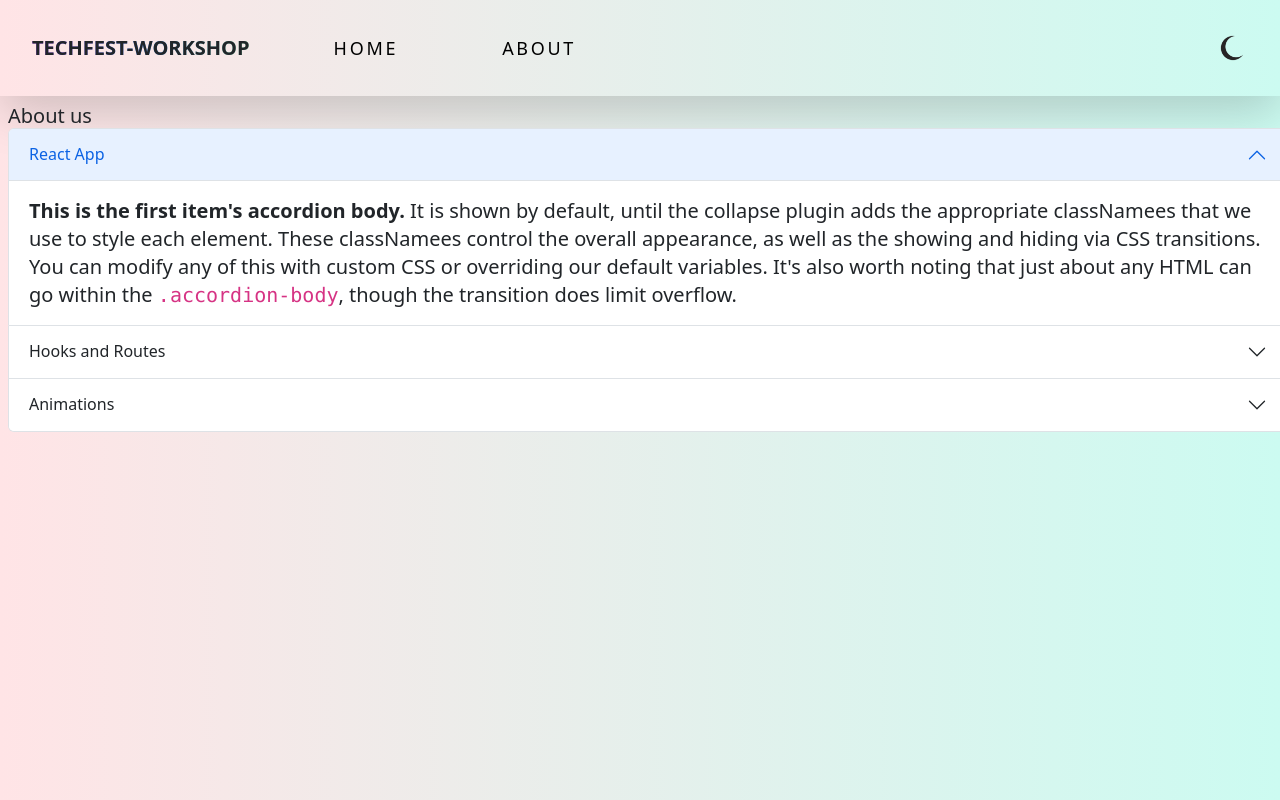
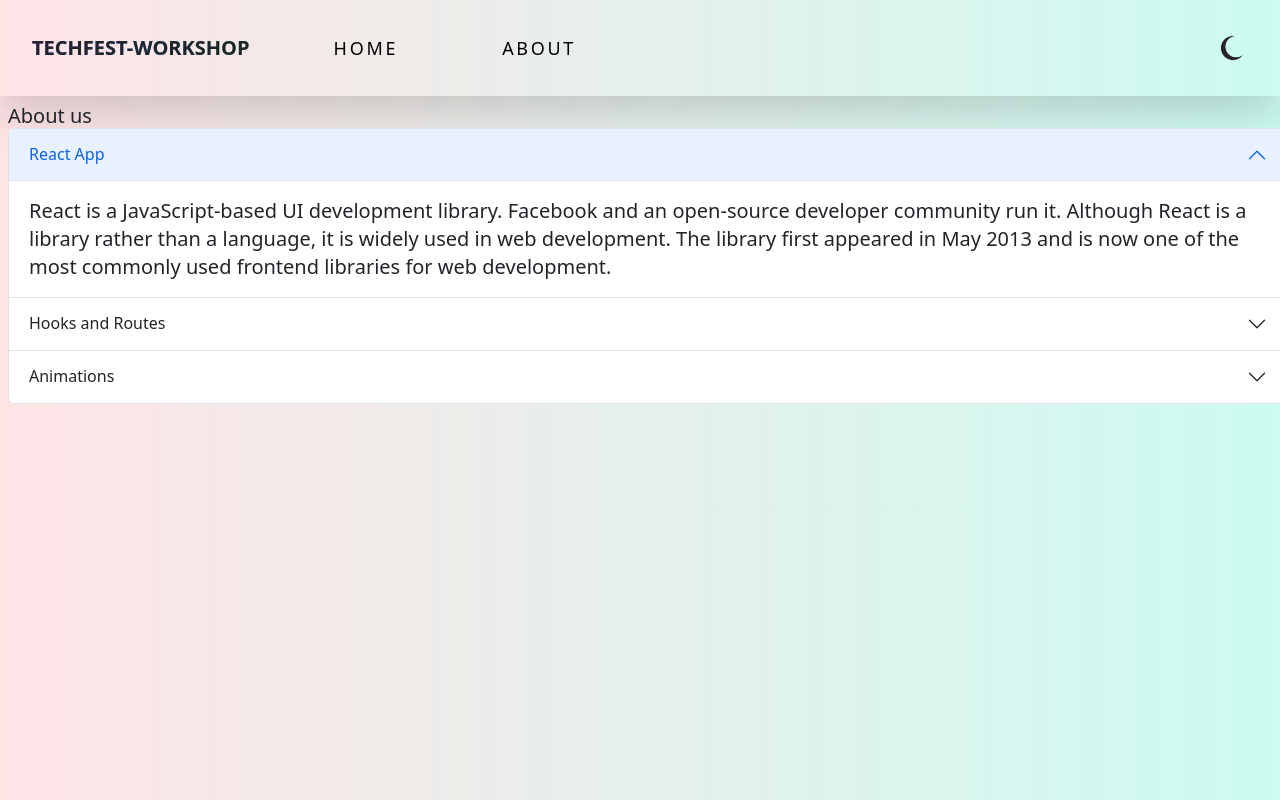
Before and after one commit to ShagunSG/WebD-Workshop, a React (Create React App) app: page /about in a window 1280 px wide. Built offline with nearby package versions, Linux system fonts and the light colour scheme.

Commit message:
About added

```diff
--- a/src/components/About.js
+++ b/src/components/About.js
@@ -14,7 +14,7 @@ export default function About() {
                     </h2>
                     <div id="collapseOne" className="accordion-collapse show" aria-labelledby="headingOne" data-bs-parent="#accordionExample">
                         <div className="accordion-body">
-                            <strong>This is the first item's accordion body.</strong> It is shown by default, until the collapse plugin adds the appropriate classNamees that we use to style each element. These classNamees control the overall appearance, as well as the showing and hiding via CSS transitions. You can modify any of this with custom CSS or overriding our default variables. It's also worth noting that just about any HTML can go within the <code>.accordion-body</code>, though the transition does limit overflow.
+                        React is a JavaScript-based UI development library. Facebook and an open-source developer community run it. Although React is a library rather than a language, it is widely used in web development. The library first appeared in May 2013 and is now one of the most commonly used frontend libraries for web development.
                         </div>
                     </div>
                 </div>
@@ -26,7 +26,8 @@ export default function About() {
                     </h2>
                     <div id="collapseTwo" className="accordion-collapse collapse" aria-labelledby="headingTwo" data-bs-parent="#accordionExample">
                         <div className="accordion-body">
-                            <strong>This is the second item's accordion body.</strong> It is hidden by default, until the collapse plugin adds the appropriate classNamees that we use to style each element. These classNamees control the overall appearance, as well as the showing and hiding via CSS transitions. You can modify any of this with custom CSS or overriding our default variables. It's also worth noting that just about any HTML can go within the <code>.accordion-body</code>, though the transition does limit overflow.
+                        React-Router is a popular React library that is heavily used for client-side routing and offers single-page routing. It provides various Component APIs( like Route, Link, Switch, etc.) that you can use in your React application to render different components based on the URL pathnames in a single page.
+                        Hooks are functions that let you “hook into” React state and lifecycle features from function components. Hooks don’t work inside classes — they let you use React without classes.
                         </div>
                     </div>
                 </div>
@@ -38,7 +39,7 @@ export default function About() {
                     </h2>
                     <div id="collapseThree" className="accordion-collapse collapse" aria-labelledby="headingThree" data-bs-parent="#accordionExample">
                         <div className="accordion-body">
-                            <strong>This is the third item's accordion body.</strong> It is hidden by default, until the collapse plugin adds the appropriate classNamees that we use to style each element. These classNamees control the overall appearance, as well as the showing and hiding via CSS transitions. You can modify any of this with custom CSS or overriding our default variables. It's also worth noting that just about any HTML can go within the <code>.accordion-body</code>, though the transition does limit overflow.
+                        Framer Motion is a production-ready motion library for React from Framer. It's simple yet powerful, allowing you to express complex user interactions with robust, semantic markup.
                         </div>
                     </div>
                 </div>
--- a/src/components/Dark/DAbout.js
+++ b/src/components/Dark/DAbout.js
@@ -9,36 +9,37 @@ export default function DAbout() {
                 <div className="accordion-item">
                     <h2 className="accordion-header" id="headingOne">
                         <button className="accordion-button" type="button" data-bs-toggle="collapse" data-bs-target="#collapseOne" aria-expanded="true" aria-controls="collapseOne">
-                            Accordion Item #1
+                            React
                         </button>
                     </h2>
                     <div id="collapseOne" className="accordion-collapse collapse show" aria-labelledby="headingOne" data-bs-parent="#accordionExample">
                         <div className="accordion-body">
-                            <strong>This is the first item's accordion body.</strong> It is shown by default, until the collapse plugin adds the appropriate classNamees that we use to style each element. These classNamees control the overall appearance, as well as the showing and hiding via CSS transitions. You can modify any of this with custom CSS or overriding our default variables. It's also worth noting that just about any HTML can go within the <code>.accordion-body</code>, though the transition does limit overflow.
+                        React is a JavaScript-based UI development library. Facebook and an open-source developer community run it. Although React is a library rather than a language, it is widely used in web development. The library first appeared in May 2013 and is now one of the most commonly used frontend libraries for web development.
                         </div>
                     </div>
                 </div>
                 <div className="accordion-item">
                     <h2 className="accordion-header" id="headingTwo">
                         <button className="accordion-button collapsed" type="button" data-bs-toggle="collapse" data-bs-target="#collapseTwo" aria-expanded="false" aria-controls="collapseTwo">
-                            Accordion Item #2
+                            Hooks and Routes
                         </button>
                     </h2>
                     <div id="collapseTwo" className="accordion-collapse collapse" aria-labelledby="headingTwo" data-bs-parent="#accordionExample">
                         <div className="accordion-body">
-                            <strong>This is the second item's accordion body.</strong> It is hidden by default, until the collapse plugin adds the appropriate classNamees that we use to style each element. These classNamees control the overall appearance, as well as the showing and hiding via CSS transitions. You can modify any of this with custom CSS or overriding our default variables. It's also worth noting that just about any HTML can go within the <code>.accordion-body</code>, though the transition does limit overflow.
+                        React-Router is a popular React library that is heavily used for client-side routing and offers single-page routing. It provides various Component APIs( like Route, Link, Switch, etc.) that you can use in your React application to render different components based on the URL pathnames in a single page.
+                        Hooks are functions that let you “hook into” React state and lifecycle features from function components. Hooks don’t work inside classes — they let you use React without classes.
                         </div>
                     </div>
                 </div>
                 <div className="accordion-item">
                     <h2 className="accordion-header" id="headingThree">
                         <button className="accordion-button collapsed" type="button" data-bs-toggle="collapse" data-bs-target="#collapseThree" aria-expanded="false" aria-controls="collapseThree">
-                            Accordion Item #3
+                            Animation
                         </button>
                     </h2>
                     <div id="collapseThree" className="accordion-collapse collapse" aria-labelledby="headingThree" data-bs-parent="#accordionExample">
                         <div className="accordion-body">
-                            <strong>This is the third item's accordion body.</strong> It is hidden by default, until the collapse plugin adds the appropriate classNamees that we use to style each element. These classNamees control the overall appearance, as well as the showing and hiding via CSS transitions. You can modify any of this with custom CSS or overriding our default variables. It's also worth noting that just about any HTML can go within the <code>.accordion-body</code>, though the transition does limit overflow.
+                        Framer Motion is a production-ready motion library for React from Framer. It's simple yet powerful, allowing you to express complex user interactions with robust, semantic markup.
                         </div>
                     </div>
                 </div>
```
